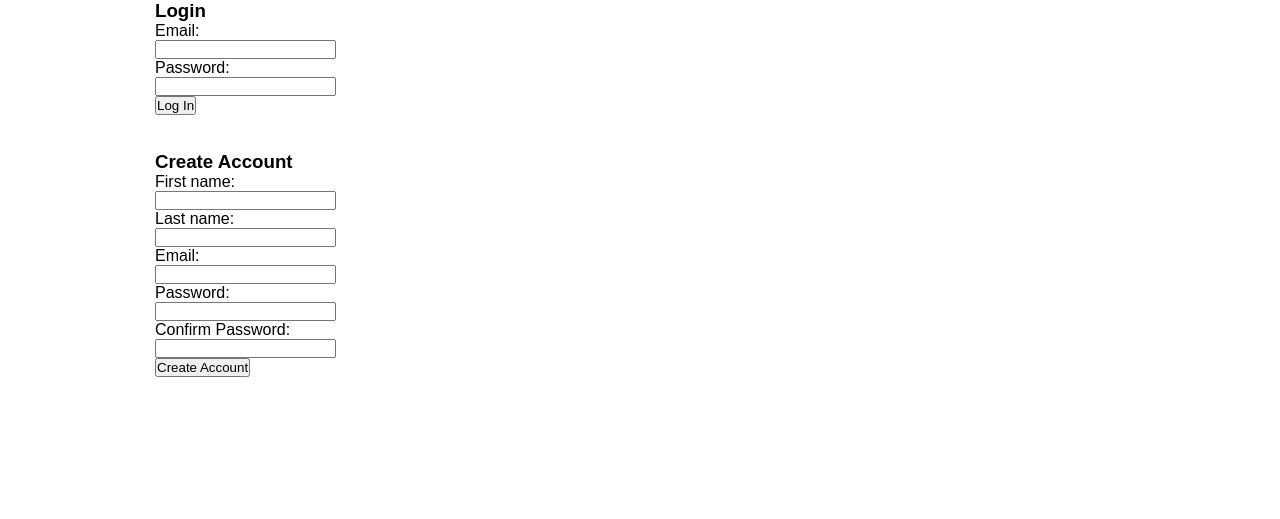
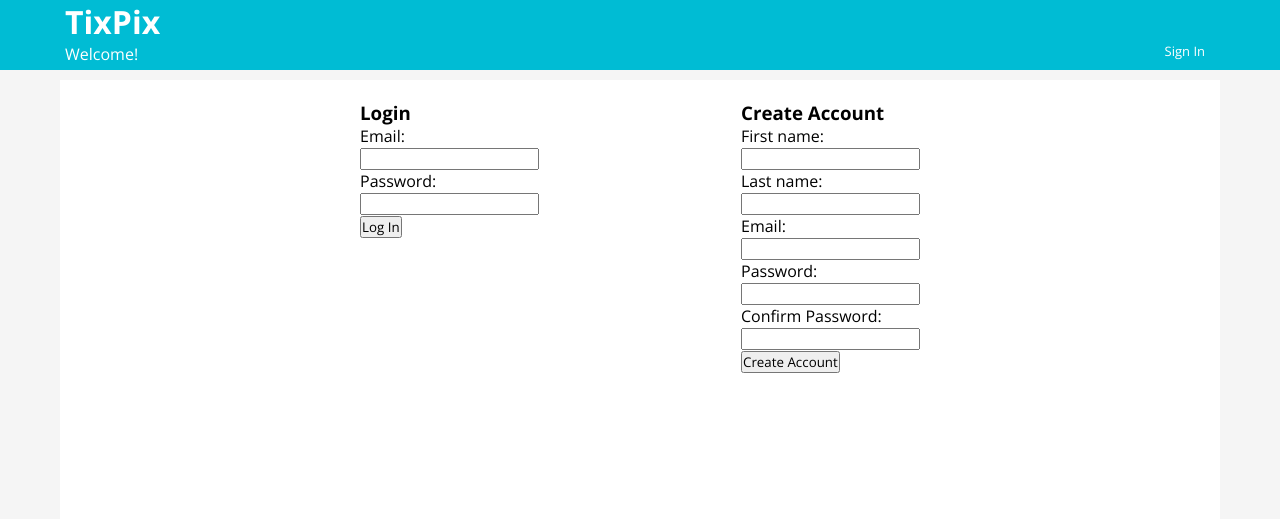
Before and after one commit to jpdoherty90/Project_Week, a Django app: page /log_reg in a window 1280 px wide. Shown: the top 519 px of the page. Run offline with Django 3.2, Linux system fonts and the light colour scheme; parts of the project's set-up code (start-up, migrations or seed data) failed here and were passed over.

Commit message:
more css and additional template info

```diff
--- a/apps/stubhub/static/stubhub/css/style.css
+++ b/apps/stubhub/static/stubhub/css/style.css
@@ -1,31 +1,79 @@
+@import url('https://fonts.googleapis.com/css?family=Open+Sans:300,300i,400,400i,600,600i,700');
+
 *{
     margin: 0px;
     padding:0px;
-    font-family: sans-serif;
+    font-family:'Open Sans', sans-serif;
+}
+a {
+    color: white;
+    text-decoration: none;
+}
+h1.greeting{
+    color:#424242;
+}
+.messages{
+    color: #E57373;
+}
+
+body{
+    background-color: whitesmoke;
 }
 div.container{
     margin:auto;
-    width: 970px;
+    padding-left: 50px;
+    padding-right: 50px;
 }
 
+
+/* log in page */
+div.reg_content{
+    width:50%;
+    margin:auto;
+    height:400px;
+}
 div.content{
     padding: 20px;
+    background-color: white;
+    margin:10px;
+}
+div.login{
+    display:inline-block;
+    vertical-align:top;
+}
+div.register{
+    display:inline-block;
+    float:right;
 }
 
+/* navigation */
 div.nav{
     height: 70px;
-    background-color: gray;
+    background-color: #00BCD4;
     color:white;
-    padding: 15px;
+    padding-left: 55px;
+    padding-right: 55px;
+}
+div.visitor_nav{
+    display: inline-block;
 }
 
+
+
+div.header_content{
+    margin:auto;
+    margin-left:10px;
+    margin-right:10px;
+}
 div.nav ul{
     display:inline-block;
-    float:right;
+    float: right;
+    margin-top:32px;
 }
 div.nav ul li{
     list-style: none;
     display: inline-block;
+    font-size:13px;
     margin: 10px;
 }
 div.greeting{
--- /dev/null
+++ b/apps/stubhub/static/stubhub/script/script.js
@@ -0,0 +1,4 @@
+$(document).ready(function(){
+
+
+});
--- a/apps/stubhub/templates/stubhub/acc_info.html
+++ b/apps/stubhub/templates/stubhub/acc_info.html
@@ -7,11 +7,15 @@
     <title>Account Information</title>
      {% load static %}
     <link rel="stylesheet" href="{% static 'stubhub/css/style.css' %}" media="screen" title="no title"  charset="utf-8">
+
 </head>
+
+{% include 'stubhub/snippets/nav.html' %}
+
 <div class="container">
 <body>
 
-    {% include 'stubhub/snippets/nav.html' %}
+
    <div class="content">
 
     <h1>Profile</h1>
--- a/apps/stubhub/templates/stubhub/login.html
+++ b/apps/stubhub/templates/stubhub/login.html
@@ -7,17 +7,14 @@
     <title>Log In</title>
      {% load static %}
     <link rel="stylesheet" href="{% static 'stubhub/css/style.css' %}" media="screen" title="no title"  charset="utf-8">
+
 </head>
+{% include 'stubhub/snippets/nav.html' %}
 <div class="container">
+    <div class="content">
     <body>
-    {% if messages %}
-    <ul class="messages">
-        {% for message in messages %}
-        <p{% if message.tags %} class="{{ message.tags }}"{% endif %}>{{ message }}</p>
-        {% endfor %}
-    </ul>
-    {% endif %}
-
+        <div class="reg_content">
+            <div class="login">
                 <h3>Login</h3>
                 <form action="/login_attempt" method="POST">
                     {% csrf_token %}
@@ -27,9 +24,8 @@
                     <input type="text" name="password"><br>
                     <input type="submit" value="Log In">
                 </form>
-    <br>
-    <br>
-
+            </div>
+            <div class="register">
                 <h3>Create Account</h3>
                 <form action="/registration_attempt" method="post">
                     {% csrf_token %}
@@ -45,6 +41,16 @@
                     <input type="text" name="confirm"><br>
                     <input type="submit" value="Create Account">
                 </form>
+            </div>
+        {% if messages %}
+        <ul class="messages">
+            {% for message in messages %}
+            <p{% if message.tags %} class="{{ message.tags }}"{% endif %}>{{ message }}</p>
+            {% endfor %}
+        </ul>
+        {% endif %}
+        </div>
     </body>
     </div>
+</div>
 </html>
--- a/apps/stubhub/templates/stubhub/sell_tickets.html
+++ b/apps/stubhub/templates/stubhub/sell_tickets.html
@@ -8,10 +8,12 @@
     {% load static %}
     <link rel="stylesheet" href="{% static 'stubhub/css/style.css' %}" media="screen" title="no title"  charset="utf-8">
 </head>
+
+{% include 'stubhub/snippets/nav.html' %}
+
 <div class="container">
 <body>
 
-    {% include 'stubhub/snippets/nav.html' %}
     <div class="content">
 
     <h1>Post tickets to sell</h1>
--- a/apps/stubhub/templates/stubhub/snippets/nav.html
+++ b/apps/stubhub/templates/stubhub/snippets/nav.html
@@ -1,24 +1,29 @@
 
 <div class="nav">
+        <div class="header_content">
                 <div class="greeting">
-<h1> TixPix </h1>
+                {%if user.id %}
+                       <a href="/success"><h1> TixPix </h1></a>
+                        <p>Hello, {{user.first_name}}!</p>
+                </div>
 
-{%if user.id %}
-<p>Hello, {{user.first_name}}</p>
-</div>
                 <ul>
-        <li><a href="/acc_info">My Acc</a>
+                        <li><a href="/success">Home</a>
+                        <li><a href="/acc_info">My Account</a>
                         <li><a href="/log_out">Log Out</a>
                         <li><a href="/sell_tickets">Sell Tickets</a>
+                        <li><a href="/sell_tickets">Cart</a>
 
                 </ul>
-
                 {%endif%}
 
                 {%if not user.id %}
-<p>Welcome</p>
-<a href="/log_reg">Sign In</a>
-<br>
+                <a href="/"><h1> TixPix </h1></a>
+                <p>Welcome!</p>
+                </div>
+                <ul>
+                        <li><a href="/log_reg">Sign In</a></li>
+                </ul>
                 {%endif%}
-
         </div>
+</div>
--- a/apps/stubhub/views.py
+++ b/apps/stubhub/views.py
@@ -35,7 +35,7 @@ def register(request):
     if len(errors):
         for tag, error in errors.iteritems():
             messages.add_message(request, messages.ERROR, errors[tag])
-        return redirect("/")
+        return redirect("/log_reg")
     else:
         first =  request.POST['first_name']
         last =  request.POST['last_name']
@@ -106,7 +106,7 @@ def log_reg(request):
 
 def acc_info(request):
     context = { 'user': User.objects.get(id=request.session['user_id']),
-                'tickets': Ticket.objects.filter(buyer_id=request.session['user_id'])
+                'bought_tickets': Ticket.objects.filter(buyer_id=request.session['user_id'])
     }
 
     return render (request,"stubhub/acc_info.html",context)
@@ -114,4 +114,5 @@ def acc_info(request):
 def sell_tickets(request):
     context = { 'user': User.objects.get(id=request.session['user_id'])
     }
+
     return render (request,"stubhub/sell_tickets.html",context)
```
Also changed, not shown: apps/stubhub/templates/stubhub/home.html (+14 -4 lines). Lines whose indentation alone changed are shown as unchanged.
